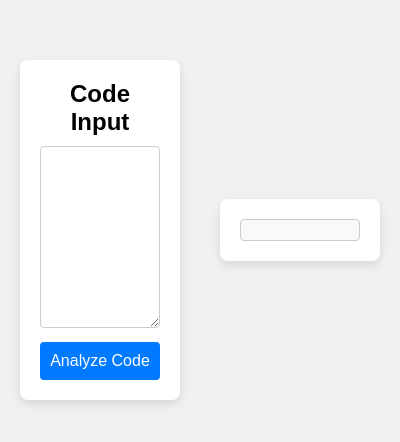
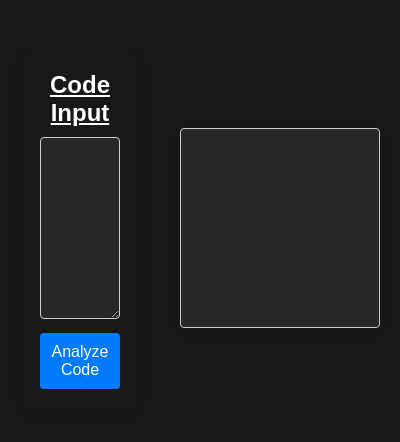
Before and after one commit to Mukul-svg/AI-Code-Analysis, a browser extension: page popup.html in a window 400 px wide. Shown: the part 192-634 px from the top of the page. Drawn offline with Linux system fonts and the light colour scheme.

Commit message:
improved ui

```diff
--- a/style.css
+++ b/style.css
@@ -6,7 +6,7 @@
 
 body {
     font-family: Arial, sans-serif;
-    background-color: #f0f0f0;
+    background-color: rgb(24, 24, 27);
     display: flex;
     justify-content: center;
     align-items: center;
@@ -14,7 +14,7 @@ body {
 }
 
 .container {
-    background-color: #fff;
+    background-color: rgb(24, 24, 27);
     border-radius: 8px;
     box-shadow: 0 4px 8px rgba(0, 0, 0, 0.1);
     padding: 20px;
@@ -26,6 +26,8 @@ h1 {
     font-size: 24px;
     margin-bottom: 10px;
     text-align: center;
+    color: #ffff;
+    text-decoration: underline;
 }
 
 textarea {
@@ -35,6 +37,8 @@ textarea {
     border: 1px solid #ccc;
     border-radius: 4px;
     resize: vertical;
+    background-color: rgb(39, 39, 42) ;
+    color:#d1d5db
 }
 
 button {
@@ -56,14 +60,20 @@ button:hover {
 }
 
 .analysis-section {
-    margin-top: 20px;
+    margin-top: 16px;
+    background-color: rgb(39, 39, 42);
+    padding: 12px;
+    border-radius: 4px;
+    border: 1px solid #ccc;
+    min-height: 200px;
+    min-width: 200px;
+    display: flex;
+    align-items: center;
+    justify-content: center;
 }
 
 .analysis-section p {
-    background-color: #f8f9fa;
-    padding: 10px;
-    border-radius: 4px;
-    border: 1px solid #ccc;
-    font-size: 14px;
+    color: #d1d5db;
+    font-size: 18px;
     white-space: pre-wrap;
 }
```
